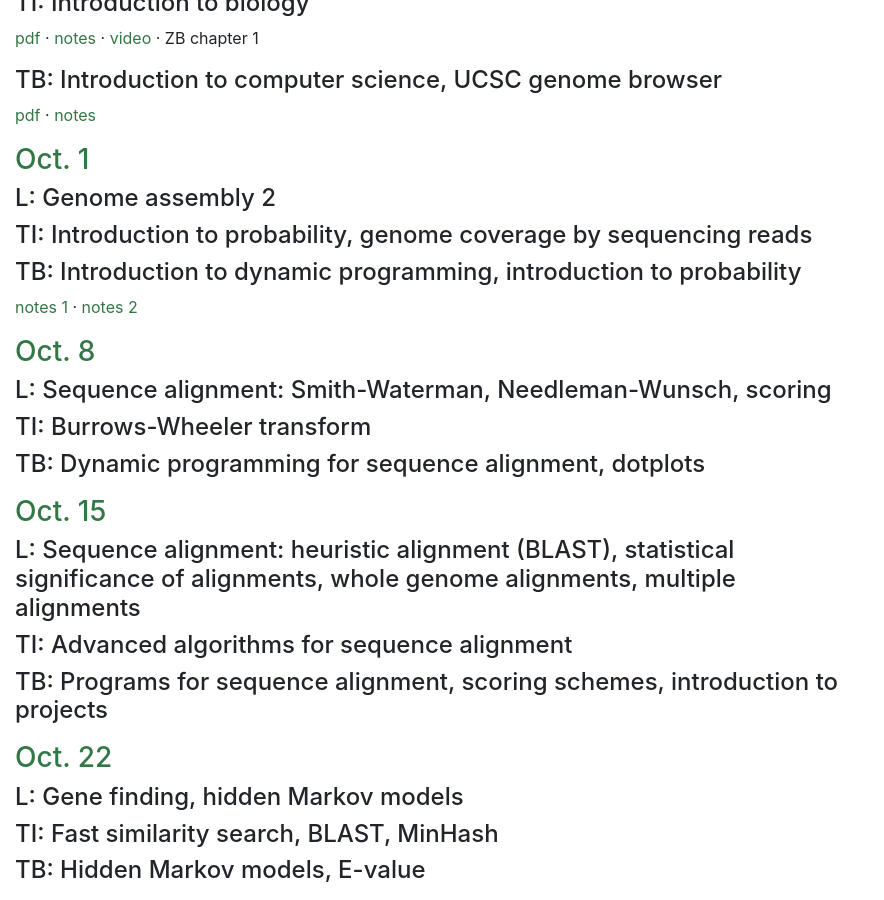
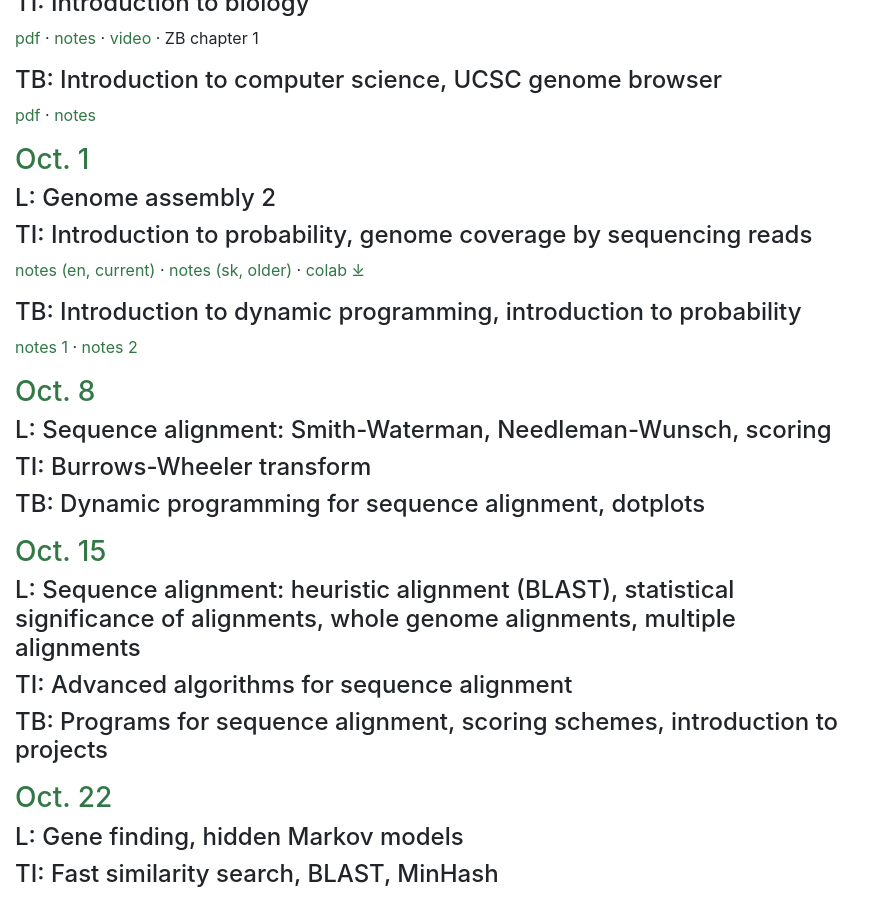
Before and after one commit to fmfi-compbio/mbi, a Jekyll site: the page built from Materials.md, in a window 1280 px wide and 900 px high, scrolled down 826 px. Shown: the whole window, without its empty margins (0-884 px from the left). Built offline with Jekyll 4.4.1, drawn with Linux system fonts in a browser that asks for light colours; nearby versions of some CDN libraries; our own code applies the rules of GitHub Pages for plain Markdown files; some of the changed lines change nothing that is shown.

Commit message:
Show intro to probability (ti)

```diff
--- a/Materials.md
+++ b/Materials.md
@@ -65,9 +65,9 @@ L: lecture (everybody), TI: tutorial for computer science/informatics students,
 
 #### TI: Introduction to probability, genome coverage by sequencing reads
 
-{% include notes.html file="ci-prob-en" name="notes (en, current)" show=0 dot=1
-%} {% include notes.html file="ci-prob" name="notes (sk, older)" show=0 dot=1
-%} {% include notebook.html file="ci-prob" name="colab" show=0 dot=0
+{% include notes.html file="ci-prob-en" name="notes (en, current)" show=1 dot=1
+%} {% include notes.html file="ci-prob" name="notes (sk, older)" show=1 dot=1
+%} {% include notebook.html file="ci-prob" name="colab" show=1 dot=0
 %}
 
 #### TB: Introduction to dynamic programming, introduction to probability
```
